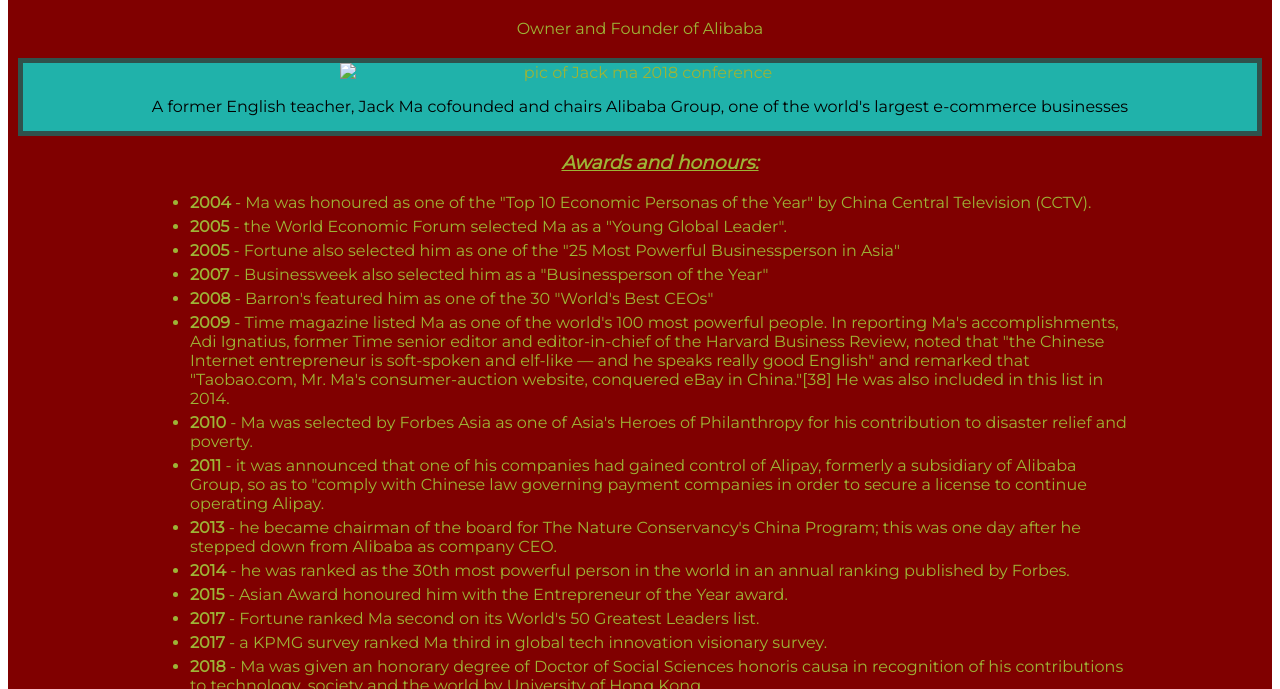
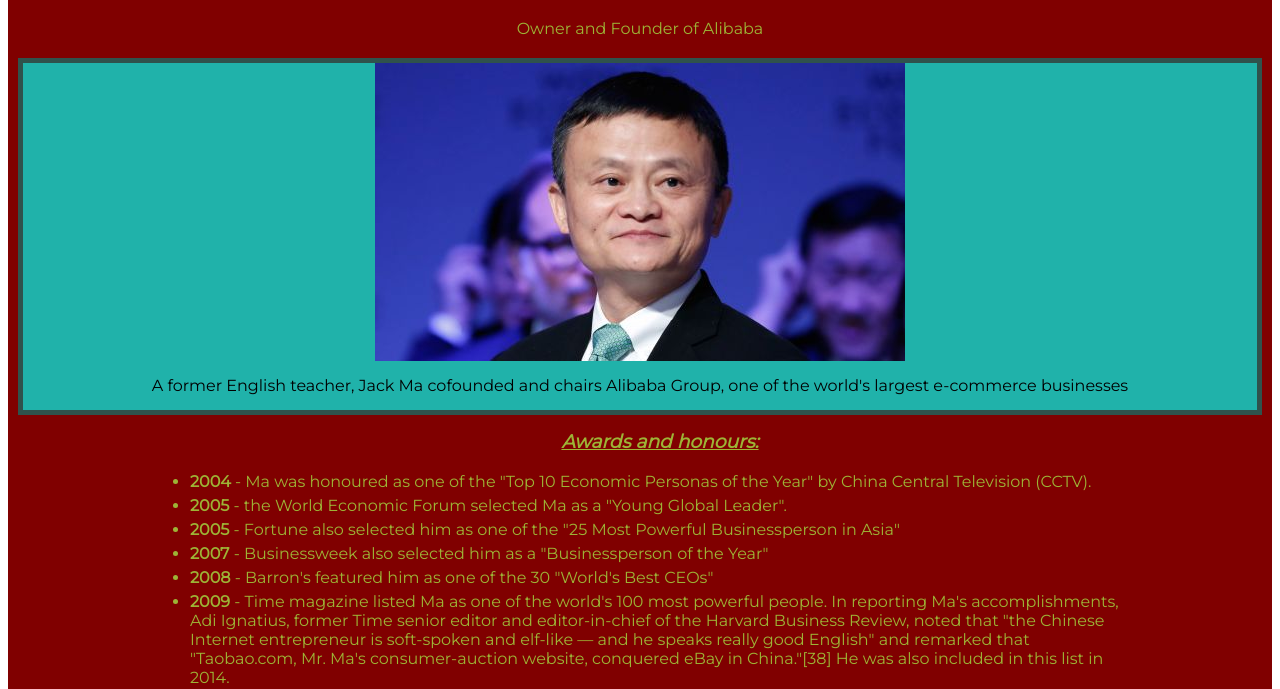
Before and after one commit to nazeem1988/Tribute-page-Jack-ma-FCC, a plain HTML site: page index.html in a window 1280 px wide. Shown: the part 108-797 px from the top of the page. Drawn offline with Linux system fonts and the light colour scheme.

Commit message:
Fix image paths

```diff
--- a/index.html
+++ b/index.html
@@ -13,7 +13,7 @@
         <h1 id="title">Jack Ma</h1>
         <div>Owner and Founder of Alibaba</div>
         <div id="img-div">
-          <img id="image" src="/Tribute page/Jack-ma.jpg" alt="pic of Jack ma 2018 conference" onmouseover="this.src='/tribute page/jack-ma1.jpg'" onmouseout="this.src='/tribute page/jack-ma.jpg'">
+          <img id="image" src="Jack-ma.jpg" alt="pic of Jack ma 2018 conference" onmouseover="this.src='jack-ma1.jpg'" onmouseout="this.src='jack-ma.jpg'">
           <div id="img-caption">
             A former English teacher, Jack Ma cofounded and chairs Alibaba Group, one of the world's largest e-commerce businesses
           </div>
```
